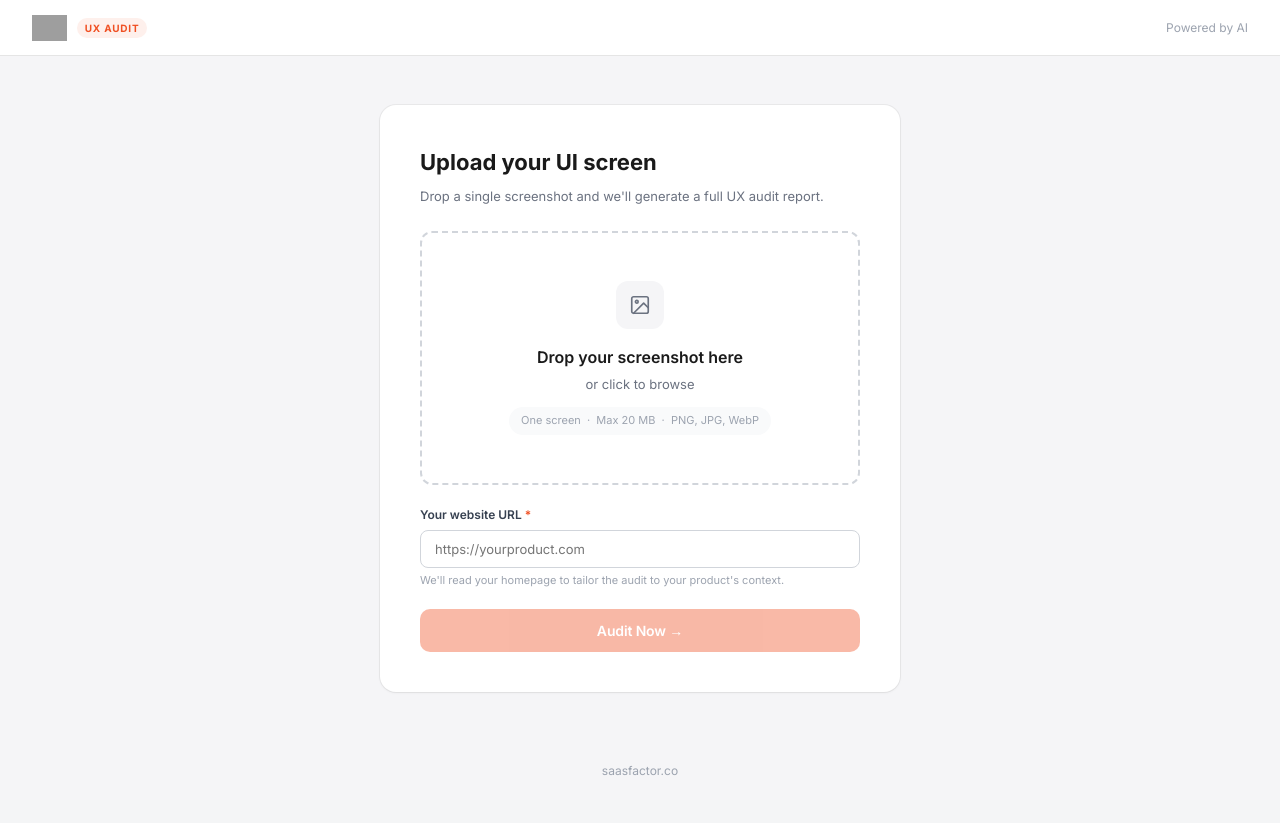
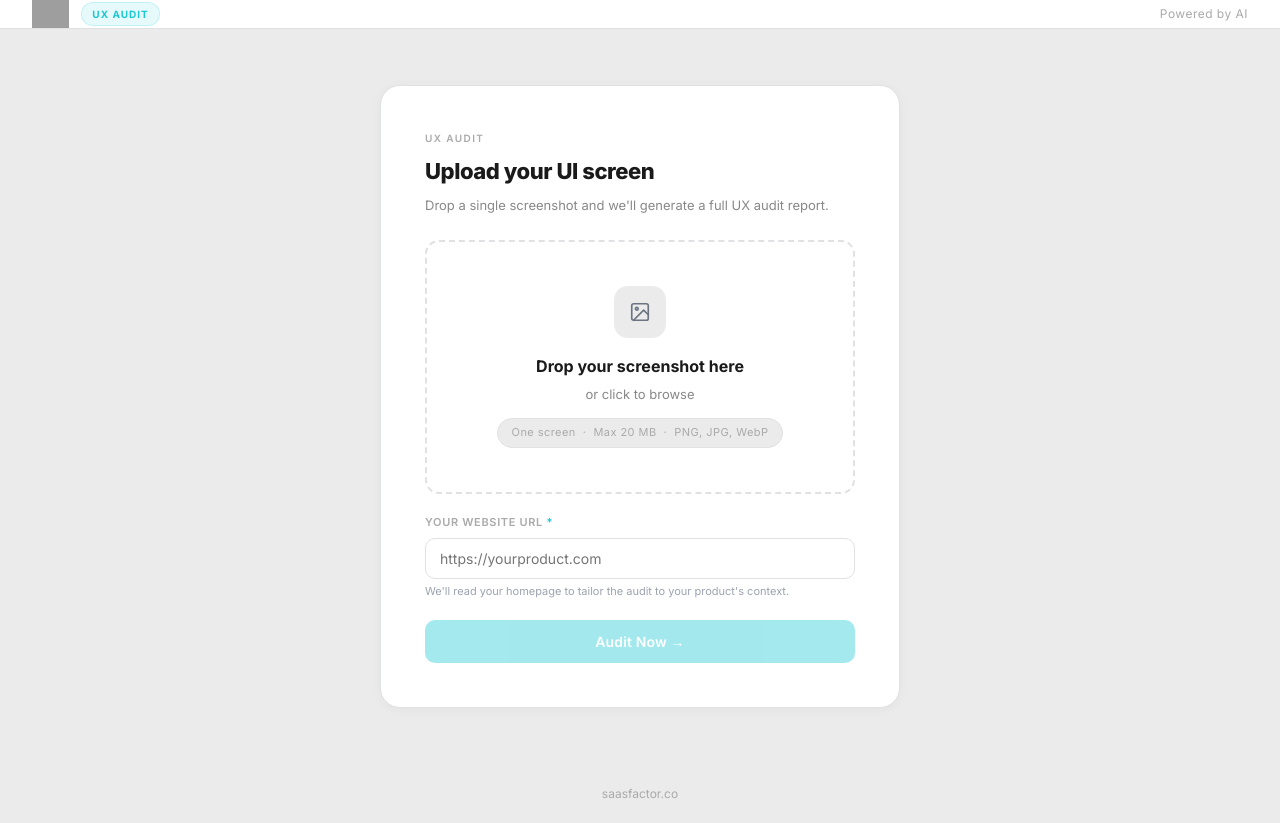
Before and after one commit to mafruh10-cmd/UX-Audit-, a Flask app: page / in a window 1280 px wide. Before the commit the page ends 775 px from the top, so only its background shows below. Run offline with Flask 3, Linux system fonts and the light colour scheme; some libraries are stand-ins or nearby versions; grey boxes are pictures that could not be loaded.

Commit message:
Restyle app to match Saasfactor website brand
- Replace orange (#F05023) with brand cyan (#1AC8D4) throughout
- Background updated to cool light gray (#EBEBEC)
- Cards: white with subtle border, 20px radius, light shadow
- Buttons: cyan primary, ghost with cyan hover state
- Form inputs: cyan focus ring
- Typography: heavier headings (800), uppercase letter-spaced labels (eyebrow style)
- Drop zone, step dots, progress bar, icons all use cyan accent
- Footer link hover uses cyan

Co-Authored-By: Claude Sonnet 4.6 <noreply@anthropic.com>

```diff
--- a/ux-audit-app/templates/index.html
+++ b/ux-audit-app/templates/index.html
@@ -7,11 +7,24 @@
 <link rel="preconnect" href="https://fonts.googleapis.com"/>
 <link href="https://fonts.googleapis.com/css2?family=Inter:wght@300;400;500;600;700;800&display=swap" rel="stylesheet"/>
 <style>
+/* ── Saasfactor brand tokens ── */
+:root{
+  --cyan:#1AC8D4;
+  --cyan-light:rgba(26,200,212,.10);
+  --cyan-mid:rgba(26,200,212,.18);
+  --bg:#EBEBEC;
+  --card:#FFFFFF;
+  --border:#E0E1E4;
+  --text:#1A1A1A;
+  --muted:#888;
+  --label:#AAAAAA;
+}
+
 *,*::before,*::after{box-sizing:border-box;margin:0;padding:0}
 html,body{height:100%}
 body{
   font-family:'Inter',system-ui,sans-serif;
-  background:#F5F5F7;color:#1A1A1A;
+  background:var(--bg);color:var(--text);
   font-size:14px;line-height:1.6;
   -webkit-font-smoothing:antialiased;
   display:flex;flex-direction:column;min-height:100vh;
@@ -19,67 +32,76 @@ body{
 
 /* ── Header ── */
 .header{
-  background:#fff;border-bottom:1px solid #E5E5E5;
-  padding:0 32px;height:56px;
+  background:#fff;border-bottom:1px solid var(--border);
+  padding:0 32px;height:60px;
   display:flex;align-items:center;justify-content:space-between;
   position:sticky;top:0;z-index:10;
 }
-.header-left{display:flex;align-items:center;gap:10px;}
-.header-logo{height:26px;display:block;}
+.header-left{display:flex;align-items:center;gap:12px;}
+.header-logo{height:28px;display:block;}
 .header-badge{
-  font-size:10px;font-weight:700;letter-spacing:.08em;text-transform:uppercase;
-  color:#F05023;background:#FEF0EC;padding:2px 8px;border-radius:20px;
+  font-size:10px;font-weight:700;letter-spacing:.10em;text-transform:uppercase;
+  color:var(--cyan);background:var(--cyan-light);
+  padding:3px 10px;border-radius:20px;border:1px solid var(--cyan-mid);
 }
-.header-meta{font-size:12px;color:#9CA3AF;}
+.header-meta{font-size:12px;color:var(--label);letter-spacing:.04em;}
 
 /* ── Main ── */
-.main{flex:1;display:flex;align-items:center;justify-content:center;padding:48px 24px;}
+.main{flex:1;display:flex;align-items:center;justify-content:center;padding:56px 24px;}
 
 /* ── Card ── */
 .card{
-  background:#fff;border-radius:16px;
-  box-shadow:0 1px 3px rgba(0,0,0,.05),0 0 0 1px rgba(0,0,0,.05);
-  padding:40px;width:100%;max-width:520px;
+  background:var(--card);
+  border-radius:20px;
+  border:1px solid var(--border);
+  box-shadow:0 2px 12px rgba(0,0,0,.04);
+  padding:44px;width:100%;max-width:520px;
 }
 
 /* ── Screens ── */
 .screen{display:none;}
 .screen.active{display:block;}
 
+/* ── Section eyebrow label ── */
+.eyebrow{
+  font-size:10px;font-weight:600;letter-spacing:.14em;text-transform:uppercase;
+  color:var(--label);margin-bottom:8px;display:block;
+}
+
 /* ── Upload ── */
 .drop-zone{
-  border:2px dashed #D1D5DB;border-radius:12px;
-  padding:48px 32px;text-align:center;cursor:pointer;
+  border:2px dashed var(--border);border-radius:14px;
+  padding:44px 32px;text-align:center;cursor:pointer;
   transition:border-color .15s,background .15s;position:relative;
 }
-.drop-zone:hover,.drop-zone.dragover{border-color:#F05023;background:#FFF8F6;}
+.drop-zone:hover,.drop-zone.dragover{border-color:var(--cyan);background:var(--cyan-light);}
 .drop-zone input[type=file]{
   position:absolute;inset:0;opacity:0;cursor:pointer;width:100%;height:100%;
 }
 .drop-icon{
-  width:48px;height:48px;margin:0 auto 16px;
-  background:#F5F5F7;border-radius:12px;
+  width:52px;height:52px;margin:0 auto 16px;
+  background:var(--bg);border-radius:14px;
   display:flex;align-items:center;justify-content:center;
 }
-.drop-title{font-size:16px;font-weight:600;margin-bottom:4px;}
-.drop-sub{font-size:13px;color:#6B7280;margin-bottom:12px;}
+.drop-title{font-size:16px;font-weight:700;margin-bottom:4px;color:var(--text);}
+.drop-sub{font-size:13px;color:var(--muted);margin-bottom:14px;}
 .drop-rules{
-  font-size:11px;color:#9CA3AF;
-  padding:5px 12px;background:#F9FAFB;
-  border-radius:20px;display:inline-block;
+  font-size:11px;color:var(--label);letter-spacing:.04em;
+  padding:5px 14px;background:var(--bg);
+  border-radius:20px;display:inline-block;border:1px solid var(--border);
 }
 
 /* Preview */
-.preview-wrap{margin-top:16px;border-radius:10px;overflow:hidden;border:1px solid #E5E5E5;display:none;}
+.preview-wrap{margin-top:16px;border-radius:12px;overflow:hidden;border:1px solid var(--border);display:none;}
 .preview-wrap img{width:100%;display:block;max-height:180px;object-fit:cover;}
 .preview-bar{
   padding:10px 14px;font-size:12px;color:#4B5563;
   display:flex;align-items:center;justify-content:space-between;
-  border-top:1px solid #E5E5E5;
+  border-top:1px solid var(--border);
 }
 .preview-remove{
   background:none;border:none;cursor:pointer;
-  color:#9CA3AF;font-size:12px;font-family:inherit;
+  color:var(--label);font-size:12px;font-family:inherit;
 }
 .preview-remove:hover{color:#DC2626;}
 
@@ -87,25 +109,26 @@ body{
 .btn{
   width:100%;padding:13px 20px;border-radius:10px;
   font-size:14px;font-weight:600;cursor:pointer;
-  border:none;transition:opacity .15s,transform .1s;
-  font-family:inherit;letter-spacing:-.01em;
+  border:none;transition:opacity .15s,transform .1s,background .15s;
+  font-family:inherit;letter-spacing:.01em;
 }
 .btn:active:not(:disabled){transform:scale(.98);}
-.btn-primary{background:#F05023;color:#fff;margin-top:20px;}
+.btn-primary{background:var(--cyan);color:#fff;margin-top:20px;}
+.btn-primary:hover:not(:disabled){background:#16b5c0;}
 .btn-primary:disabled{opacity:.4;cursor:default;}
 .btn-ghost{
-  background:transparent;color:#6B7280;
-  border:1px solid #E5E5E5;margin-top:12px;
+  background:transparent;color:var(--muted);
+  border:1px solid var(--border);margin-top:12px;
 }
-.btn-ghost:hover:not(:disabled){background:#F9FAFB;}
+.btn-ghost:hover:not(:disabled){background:var(--bg);border-color:var(--cyan);color:var(--cyan);}
 .btn-ghost:disabled{opacity:.4;cursor:default;}
-.btn-sm{width:auto;padding:11px 24px;margin:0 auto;display:block;}
+.btn-sm{width:auto;padding:11px 28px;margin:0 auto;display:block;}
 
 /* ── Processing steps ── */
 .progress-header{margin-bottom:28px;}
-.progress-thumb{width:48px;height:48px;border-radius:8px;object-fit:cover;margin-bottom:16px;border:1px solid #E5E5E5;}
+.progress-thumb{width:48px;height:48px;border-radius:10px;object-fit:cover;margin-bottom:16px;border:1px solid var(--border);}
 .progress-title{font-size:20px;font-weight:700;}
-.progress-sub{font-size:13px;color:#6B7280;margin-top:4px;}
+.progress-sub{font-size:13px;color:var(--muted);margin-top:4px;}
 
 .steps-list{list-style:none;display:flex;flex-direction:column;}
 .step-item{
@@ -119,84 +142,88 @@ body{
   display:flex;align-items:center;justify-content:center;
   font-size:12px;font-weight:600;transition:all .3s;
 }
-.step-dot.pending{background:#F3F4F6;color:#9CA3AF;}
-.step-dot.active{background:#FEF0EC;border:2px solid #F05023;}
-.step-dot.done{background:#F05023;color:#fff;}
+.step-dot.pending{background:var(--bg);color:var(--label);border:1px solid var(--border);}
+.step-dot.active{background:var(--cyan-light);border:2px solid var(--cyan);}
+.step-dot.done{background:var(--cyan);color:#fff;}
 
 .step-label{font-size:13px;font-weight:500;transition:color .2s;}
-.step-item.pending .step-label{color:#9CA3AF;}
-.step-item.active  .step-label{color:#1A1A1A;font-weight:600;}
-.step-item.done    .step-label{color:#6B7280;}
+.step-item.pending .step-label{color:var(--label);}
+.step-item.active  .step-label{color:var(--text);font-weight:600;}
+.step-item.done    .step-label{color:var(--muted);}
 
 @keyframes spin{to{transform:rotate(360deg)}}
 .spinner{
   width:13px;height:13px;
-  border:2px solid #FBC8B4;border-top-color:#F05023;
+  border:2px solid var(--cyan-mid);border-top-color:var(--cyan);
   border-radius:50%;animation:spin .7s linear infinite;
 }
 
 /* ── Step 5 progress bar ── */
 #step5Progress{display:none;margin-top:14px;padding:0 2px;}
-.pbar-track{height:5px;background:#F3F4F6;border-radius:99px;overflow:hidden;}
-.pbar-fill{height:100%;background:#F05023;border-radius:99px;width:0%;transition:width .4s ease;}
-.pbar-meta{display:flex;justify-content:space-between;margin-top:6px;font-size:11px;color:#9CA3AF;}
+.pbar-track{height:4px;background:var(--bg);border-radius:99px;overflow:hidden;border:1px solid var(--border);}
+.pbar-fill{height:100%;background:var(--cyan);border-radius:99px;width:0%;transition:width .4s ease;}
+.pbar-meta{display:flex;justify-content:space-between;margin-top:6px;font-size:11px;color:var(--label);}
 
 /* ── Ready screen ── */
 .ready-icon{
-  width:52px;height:52px;background:#ECFDF5;border-radius:50%;
+  width:52px;height:52px;background:var(--cyan-light);border-radius:50%;
+  border:1px solid var(--cyan-mid);
   display:flex;align-items:center;justify-content:center;margin-bottom:16px;
 }
 .score-row{display:flex;align-items:center;gap:12px;margin-bottom:16px;flex-wrap:wrap;}
 .score-pill{
   display:inline-flex;align-items:center;gap:6px;
-  background:#F5F5F7;border-radius:20px;padding:6px 14px;
+  background:var(--bg);border-radius:20px;padding:6px 16px;
+  border:1px solid var(--border);
 }
-.score-num{font-size:20px;font-weight:800;color:#1A1A1A;}
-.score-lbl{font-size:12px;color:#6B7280;}
+.score-num{font-size:20px;font-weight:800;color:var(--text);}
+.score-lbl{font-size:12px;color:var(--muted);}
 .chip{font-size:11px;font-weight:600;padding:3px 10px;border-radius:20px;}
 .chip-h{background:#FEE2E2;color:#DC2626;}
 .chip-m{background:#FEF3C7;color:#D97706;}
-.chip-l{background:#F3F4F6;color:#6B7280;}
+.chip-l{background:var(--bg);color:var(--muted);border:1px solid var(--border);}
 
 .summary-box{
-  background:#F9FAFB;border-radius:10px;
+  background:var(--bg);border-radius:12px;
+  border:1px solid var(--border);
   padding:14px 16px;margin-bottom:24px;
   font-size:13px;color:#4B5563;line-height:1.7;
 }
 
 /* ── Form ── */
-.form-label{display:block;font-size:12px;font-weight:600;color:#374151;margin-bottom:5px;}
-.form-group{margin-bottom:14px;}
+.form-label{display:block;font-size:11px;font-weight:600;letter-spacing:.06em;text-transform:uppercase;color:var(--label);margin-bottom:6px;}
+.form-group{margin-bottom:16px;}
 .form-input{
-  width:100%;padding:10px 14px;
-  border:1px solid #E5E5E5;border-radius:8px;
-  font-size:14px;font-family:inherit;color:#1A1A1A;
-  background:#fff;outline:none;transition:border-color .15s;
+  width:100%;padding:11px 14px;
+  border:1px solid var(--border);border-radius:10px;
+  font-size:14px;font-family:inherit;color:var(--text);
+  background:#fff;outline:none;transition:border-color .15s,box-shadow .15s;
 }
-.form-input:focus{border-color:#F05023;box-shadow:0 0 0 3px rgba(240,80,35,.08);}
+.form-input:focus{border-color:var(--cyan);box-shadow:0 0 0 3px var(--cyan-light);}
 .form-input.error{border-color:#DC2626;}
 .form-error{font-size:11px;color:#DC2626;margin-top:4px;display:none;}
 
 /* ── Done screen ── */
 .done-icon{
-  width:64px;height:64px;background:#ECFDF5;border-radius:50%;
+  width:64px;height:64px;background:var(--cyan-light);border-radius:50%;
+  border:1px solid var(--cyan-mid);
   display:flex;align-items:center;justify-content:center;margin:0 auto 20px;
 }
 
 /* ── Footer ── */
-.footer{text-align:center;padding:20px;font-size:12px;color:#9CA3AF;}
-.footer a{color:#9CA3AF;text-decoration:none;}
-.footer a:hover{color:#6B7280;}
+.footer{text-align:center;padding:20px;font-size:12px;color:var(--label);}
+.footer a{color:var(--label);text-decoration:none;}
+.footer a:hover{color:var(--cyan);}
 
 /* ── Error state ── */
 .error-banner{
-  background:#FFF1F0;border:1px solid #FCA5A5;border-radius:8px;
+  background:#FFF1F0;border:1px solid #FCA5A5;border-radius:10px;
   padding:12px 16px;margin-top:12px;
   font-size:13px;color:#DC2626;display:none;
 }
 /* ── Server offline banner ── */
 .offline-banner{
-  position:fixed;top:56px;left:0;right:0;z-index:20;
+  position:fixed;top:60px;left:0;right:0;z-index:20;
   background:#1A1A1A;color:#fff;
   padding:12px 32px;font-size:13px;
   display:none;align-items:center;justify-content:center;gap:10px;
@@ -234,8 +261,9 @@ body{
   <!-- ── Screen 1: Upload ── -->
   <div id="screen-upload" class="screen card active">
     <div style="margin-bottom:24px;">
-      <h1 style="font-size:22px;font-weight:700;">Upload your UI screen</h1>
-      <p style="font-size:13px;color:#6B7280;margin-top:6px;">
+      <span class="eyebrow">UX Audit</span>
+      <h1 style="font-size:22px;font-weight:800;letter-spacing:-.02em;">Upload your UI screen</h1>
+      <p style="font-size:13px;color:var(--muted);margin-top:6px;line-height:1.6;">
         Drop a single screenshot and we'll generate a full UX audit report.
       </p>
     </div>
@@ -264,15 +292,12 @@ body{
     </div>
 
     <div style="margin-top:20px;">
-      <label class="form-label" style="display:block;font-size:12px;font-weight:600;color:#374151;margin-bottom:6px;">
-        Your website URL <span style="color:#F05023;">*</span>
+      <label class="form-label">
+        Your website URL <span style="color:var(--cyan);">*</span>
       </label>
       <input type="url" id="inputWebsiteUrl" class="form-input"
         placeholder="https://yourproduct.com"
-        style="width:100%;padding:10px 14px;border:1px solid #D1D5DB;border-radius:8px;
-               font-size:13px;font-family:inherit;outline:none;transition:border-color .15s;"
-        oninput="checkAuditReady()"
-        onfocus="this.style.borderColor='#F05023'" onblur="this.style.borderColor='#D1D5DB'"/>
+        oninput="checkAuditReady()"/>
       <div style="font-size:11px;color:#9CA3AF;margin-top:4px;">
         We'll read your homepage to tailor the audit to your product's context.
       </div>
@@ -308,12 +333,12 @@ body{
   <div id="screen-ready" class="screen card">
     <div class="ready-icon">
       <svg width="24" height="24" viewBox="0 0 24 24" fill="none"
-        stroke="#16A34A" stroke-width="2.5" stroke-linecap="round" stroke-linejoin="round">
+        stroke="#1AC8D4" stroke-width="2.5" stroke-linecap="round" stroke-linejoin="round">
         <path d="m5 13 4 4L19 7"/>
       </svg>
     </div>
-    <h2 style="font-size:20px;font-weight:700;margin-bottom:4px;">Your audit is ready</h2>
-    <p style="font-size:13px;color:#6B7280;margin-bottom:16px;" id="readyScreenName"></p>
+    <h2 style="font-size:20px;font-weight:800;letter-spacing:-.02em;margin-bottom:4px;">Your audit is ready</h2>
+    <p style="font-size:13px;color:var(--muted);margin-bottom:16px;" id="readyScreenName"></p>
 
     <div class="score-row">
       <div class="score-pill">
@@ -326,9 +351,7 @@ body{
 
     <div class="summary-box" id="readySummary"></div>
 
-    <div style="font-size:13px;font-weight:600;color:#1A1A1A;margin-bottom:16px;">
-      Enter your details to access the full report
-    </div>
+    <span class="eyebrow" style="margin-bottom:12px;">Enter your details to access the full report</span>
 
     <form id="downloadForm" onsubmit="return false;">
       <div class="form-group">
@@ -337,7 +360,7 @@ body{
       </div>
       <div class="form-group">
         <label class="form-label">
-          Email address <span style="color:#F05023;">*</span>
+          Email address <span style="color:var(--cyan);">*</span>
         </label>
         <input type="email" id="inputEmail" class="form-input" placeholder="jane@company.com" required/>
         <div class="form-error" id="emailError">Please enter a valid email address.</div>
@@ -356,12 +379,12 @@ body{
   <div id="screen-done" class="screen card" style="text-align:center;">
     <div class="done-icon">
       <svg width="28" height="28" viewBox="0 0 24 24" fill="none"
-        stroke="#16A34A" stroke-width="2.5" stroke-linecap="round" stroke-linejoin="round">
+        stroke="#1AC8D4" stroke-width="2.5" stroke-linecap="round" stroke-linejoin="round">
         <path d="m5 13 4 4L19 7"/>
       </svg>
     </div>
-    <h2 style="font-size:20px;font-weight:700;margin-bottom:8px;">Report delivered</h2>
-    <p style="font-size:13px;color:#6B7280;margin-bottom:24px;">
+    <h2 style="font-size:20px;font-weight:800;letter-spacing:-.02em;margin-bottom:8px;">Report delivered</h2>
+    <p style="font-size:13px;color:var(--muted);margin-bottom:24px;">
       Your UX audit report is ready to view.
     </p>
     <div style="display:flex;flex-direction:column;gap:10px;">
```
